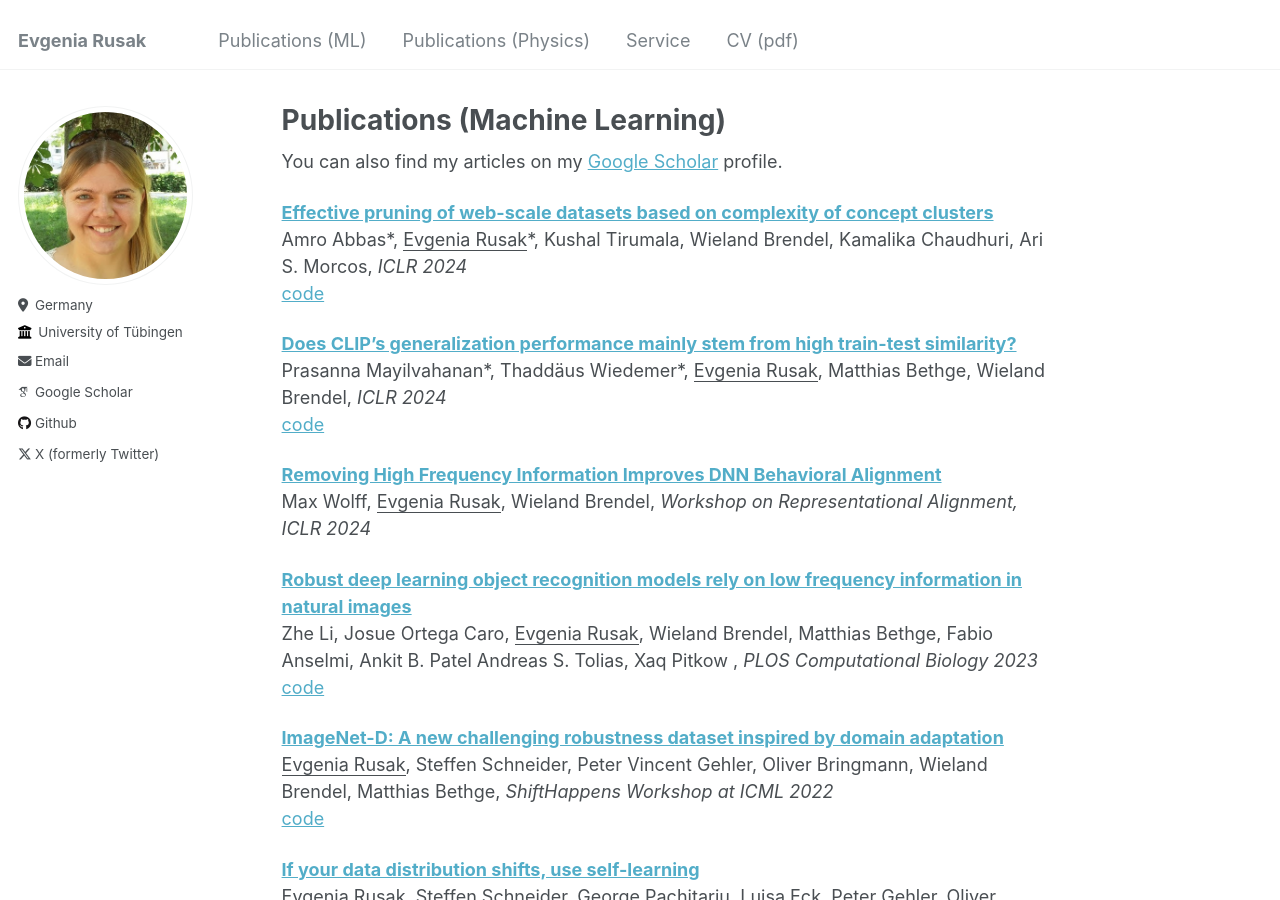
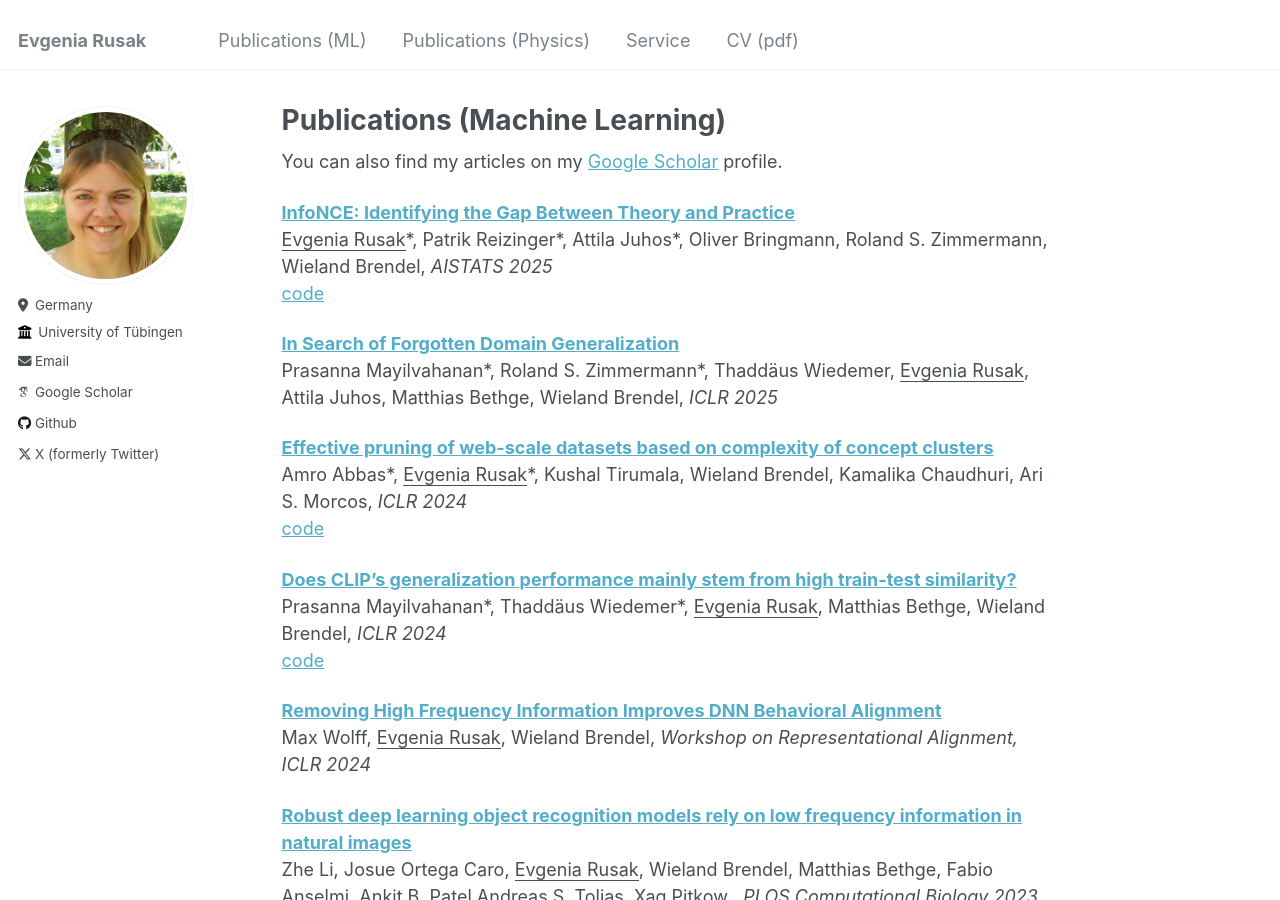
Before and after one commit to evgeniarusak/evgeniarusak.github.io, a Jekyll site: the page built from _pages/publications.md, in a window 1280 px wide and 900 px high. Built offline with Jekyll 4.4.1, drawn with Linux system fonts in a browser that asks for light colours; some web fonts are replaced.

Commit message:
Update publications.md

```diff
--- a/_pages/publications.md
+++ b/_pages/publications.md
@@ -6,6 +6,13 @@ permalink: /publications/
 ---
 
 You can also find my articles on my [Google Scholar](https://scholar.google.com/citations?user=XKc19kkAAAAJ&hl=en&oi=ao) profile.
+
+[**InfoNCE: Identifying the Gap Between Theory and Practice**](https://openreview.net/forum?id=Fk3eod9aaD)\
+<ins>Evgenia Rusak</ins>\*, Patrik Reizinger\*, Attila Juhos\*, Oliver Bringmann, Roland S. Zimmermann, Wieland Brendel, *AISTATS 2025* \
+[code](https://github.com/brendel-group/AnInfoNCE)
+
+[**In Search of Forgotten Domain Generalization**](https://openreview.net/forum?id=Fk3eod9aaD)\
+Prasanna Mayilvahanan\*, Roland S. Zimmermann\*, Thaddäus Wiedemer, <ins>Evgenia Rusak</ins>, Attila Juhos, Matthias Bethge, Wieland Brendel, *ICLR 2025*
 
 [**Effective pruning of web-scale datasets based on complexity of concept clusters**](https://openreview.net/forum?id=CtOA9aN8fr)\
 Amro Abbas\*, <ins>Evgenia Rusak</ins>\*, Kushal Tirumala, Wieland Brendel, Kamalika Chaudhuri, Ari S. Morcos, *ICLR 2024* \
```
